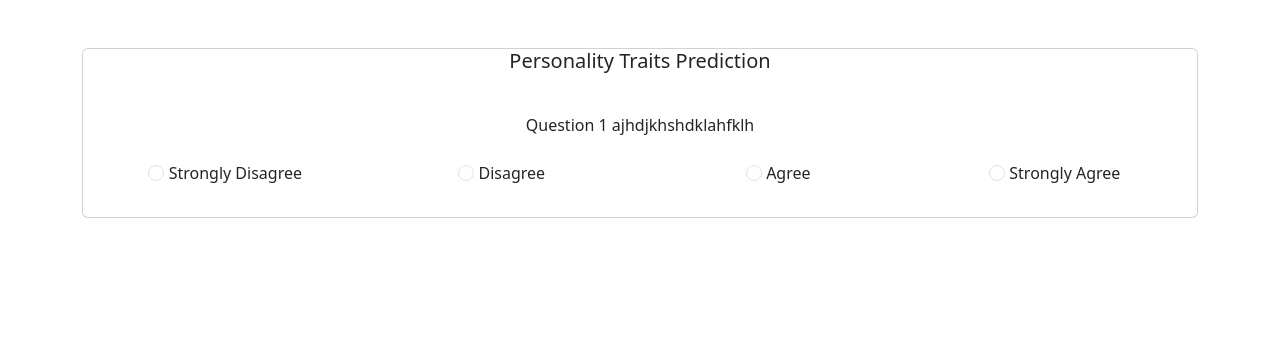
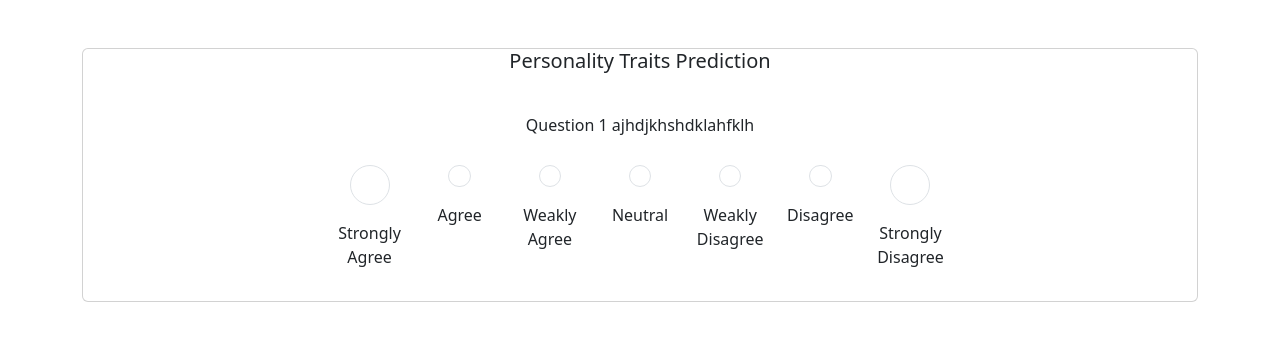
Before and after one commit to desang1100/DISC-PERSONALITY-MODEL, a Flask app: page /home in a window 1280 px wide. Shown: the top 341 px of the page. Run offline with Flask 3, Linux system fonts and the light colour scheme; some libraries are stand-ins or nearby versions.

Commit message:
lesgooooo align na ang radios uwu

```diff
--- a/templates/home.html
+++ b/templates/home.html
@@ -1,47 +1,110 @@
 {% extends 'layouts/auth.html' %}
 
 {% block body %}
+<style>
+    /* Custom styles for larger radio buttons */
+    .form-check-input[type="radio"].form-check-bigger {
+        width: 2.5em;
+        height: 2.5em;
+    }
+
+    .form-check-input[type="radio"].form-check-smaller {
+        width: 1.4em; /* Decrease the width for smaller size */
+        height: 1.4em; /* Decrease the height for smaller size */
+    }
+
+    /* Custom styles for aligning radio button with text */
+    .mbti-option {
+        display: flex;
+        flex-direction: column;
+        align-items: center;
+    }
+
+    /* Custom styles for aligning radio buttons horizontally */
+    .mbti-options-row {
+        display: flex;
+        justify-content: center;
+        flex-wrap: wrap;
+    }
+
+    /* Custom styles for adjusting spacing between elements */
+    .mbti-option label {
+        margin-top: 0.5em; /* Adjust as needed */
+    }
+
+    .mbti-option input[type="radio"] {
+        margin-bottom: 0.5em; /* Adjust as needed */
+    }
+</style>
+
 <div class="container mt-5">
     <div class="card">
         <h5 class="card-title text-center mb-4">Personality Traits Prediction</h5>
-      <div class="card-body text-center"> <!-- Added text-center class here -->
+        <div class="card-body text-center">
             <div class="mb-3">
                 <label for="question" class="form-label">Question 1</label>
                 <span id="question">ajhdjkhshdklahfklh</span>
             </div>
 
-        <div class="row">
-          <!-- Strongly Disagree -->
-          <div class="col-md-3 mb-3">
+            <div class="mbti-options-row">
+                <!-- Large Agree -->
+                <div class="col-md-1 mb-3 text-center">
                     <div class="mbti-option">
-              <input class="form-check-input" type="radio" name="agreement" id="disagree-strongly" value="1">
-              <label class="form-check-label" for="disagree-strongly">Strongly Disagree</label>
+                        <input class="form-check-input form-check-bigger" type="radio" name="agreement"
+                            id="agree-strongly" value="4">
+                        <label class="form-check-label" for="agree-strongly">Strongly Agree</label>
                     </div>
                 </div>
-          <!-- Disagree -->
-          <div class="col-md-3 mb-3">
+                <!-- Medium Agree -->
+                <div class="col-md-1 mb-3 text-center">
                     <div class="mbti-option">
-              <input class="form-check-input" type="radio" name="agreement" id="disagree" value="2">
+                        <input class="form-check-input form-check-bigger form-check-smaller" type="radio"
+                            name="agreement" id="agree" value="3">
+                        <label class="form-check-label" for="agree">Agree</label>
+                    </div>
+                </div>
+                <!-- Small Agree -->
+                <div class="col-md-1 mb-3 text-center">
+                    <div class="mbti-option">
+                        <input class="form-check-input form-check-smaller" type="radio" name="agreement"
+                            id="agree-weakly" value="2">
+                        <label class="form-check-label" for="agree-weakly">Weakly Agree</label>
+                    </div>
+                </div>
+                <!-- Neutral -->
+                <div class="col-md-1 mb-3 text-center">
+                    <div class="mbti-option">
+                        <input class="form-check-input form-check-smaller" type="radio"
+                            name="agreement" id="neutral" value="1">
+                        <label class="form-check-label" for="neutral">Neutral</label>
+                    </div>
+                </div>
+                <!-- Small Disagree -->
+                <div class="col-md-1 mb-3 text-center">
+                    <div class="mbti-option">
+                        <input class="form-check-input form-check-smaller" type="radio" name="agreement"
+                            id="disagree-weakly" value="-2">
+                        <label class="form-check-label" for="disagree-weakly">Weakly Disagree</label>
+                    </div>
+                </div>
+                <!-- Medium Disagree -->
+                <div class="col-md-1 mb-3 text-center">
+                    <div class="mbti-option">
+                        <input class="form-check-input form-check-bigger form-check-smaller" type="radio"
+                            name="agreement" id="disagree" value="-3">
                         <label class="form-check-label" for="disagree">Disagree</label>
                     </div>
                 </div>
-          <!-- Agree -->
-          <div class="col-md-3 mb-3">
+                <!-- Large Disagree -->
+                <div class="col-md-1 mb-3 text-center">
                     <div class="mbti-option">
-              <input class="form-check-input" type="radio" name="agreement" id="agree" value="3">
-              <label class="form-check-label" for="agree">Agree</label>
-            </div>
-          </div>
-          <!-- Strongly Agree -->
-          <div class="col-md-3 mb-3">
-            <div class="mbti-option">
-              <input class="form-check-input" type="radio" name="agreement" id="agree-strongly" value="4">
-              <label class="form-check-label" for="agree-strongly">Strongly Agree</label>
+                        <input class="form-check-input form-check-bigger" type="radio" name="agreement"
+                            id="disagree-strongly" value="-4">
+                        <label class="form-check-label" for="disagree-strongly">Strongly Disagree</label>
                     </div>
                 </div>
             </div>
         </div>
     </div>
 </div>
-
 {% endblock %}
```
Lines whose indentation alone changed are shown as unchanged.
